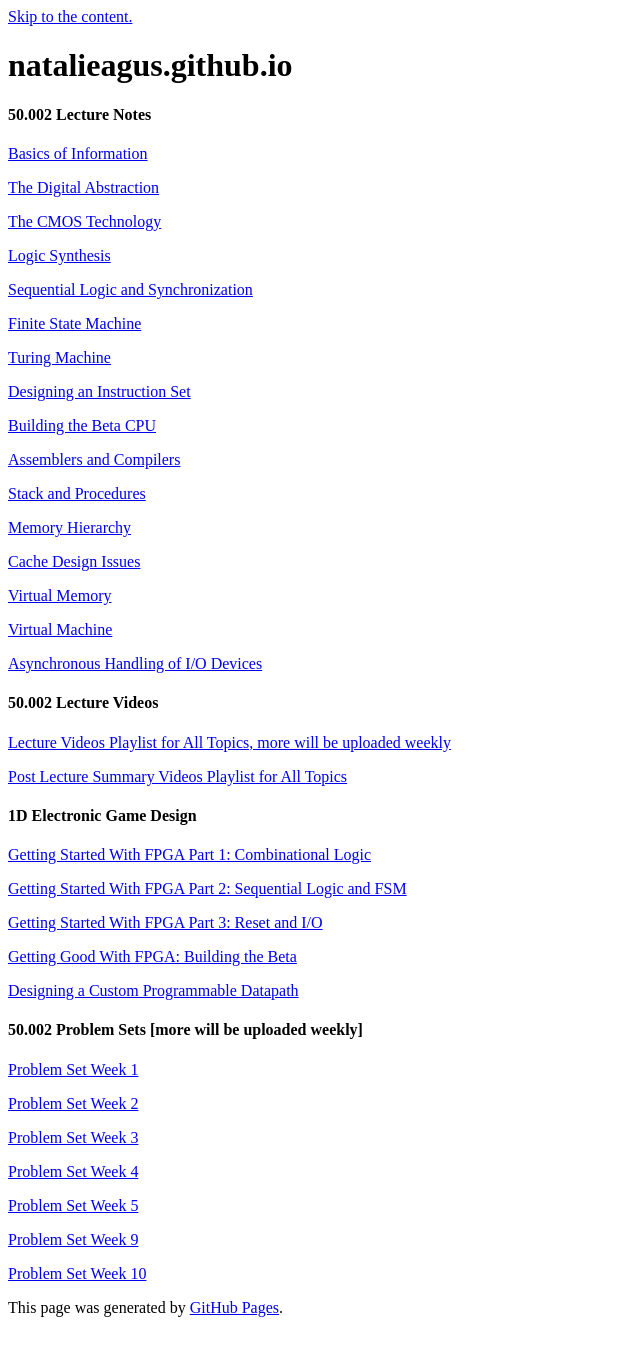
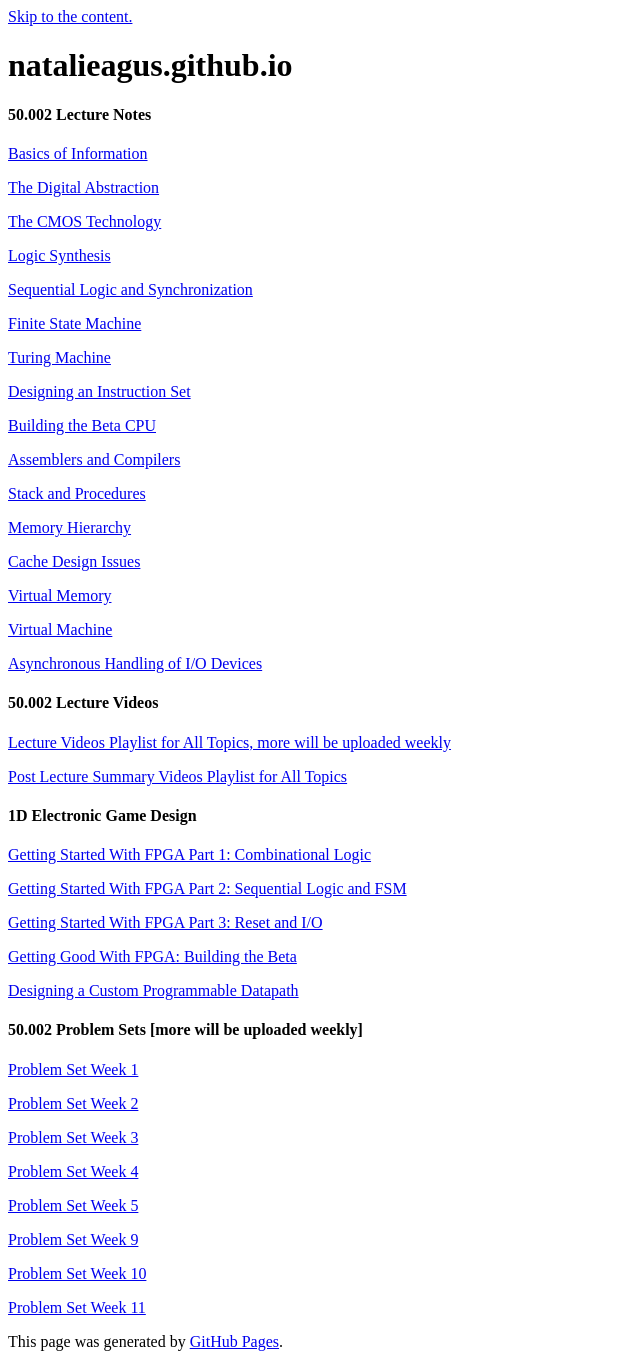
Before and after one commit to natalieagus/natalieagus.github.io, a Jekyll site: the page built from index.md, in a window 1280 px wide. Shown: the whole page, without its empty margins (0-640 px from the left). Built offline with Jekyll 4.4.1, drawn with Linux system fonts in a browser that asks for light colours; our own code applies the rules of GitHub Pages for plain Markdown files; a script that is not in the unit is left out; the repository's description, which GitHub fills in, is left out; before the commit the page ends 1325 px from its top, so only the background shows below that.

Commit message:
Update index.md

```diff
--- a/index.md
+++ b/index.md
@@ -61,3 +61,5 @@
 [Problem Set Week 9](https://natalieagus.github.io/50002/PSet6.html)
 
 [Problem Set Week 10](https://natalieagus.github.io/50002/PSet7.html)
+
+[Problem Set Week 11](https://natalieagus.github.io/50002/PSet8.html)
```
